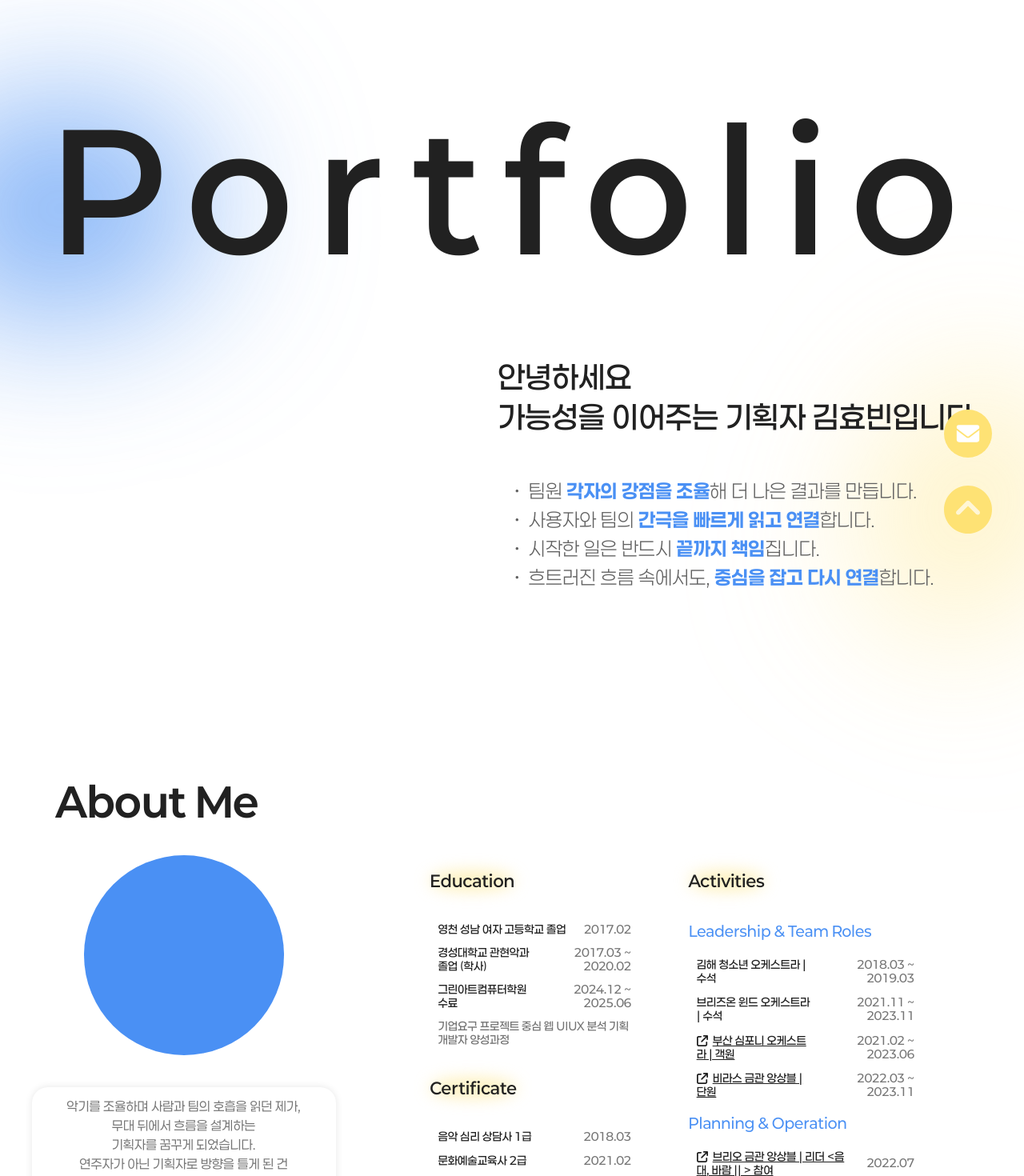
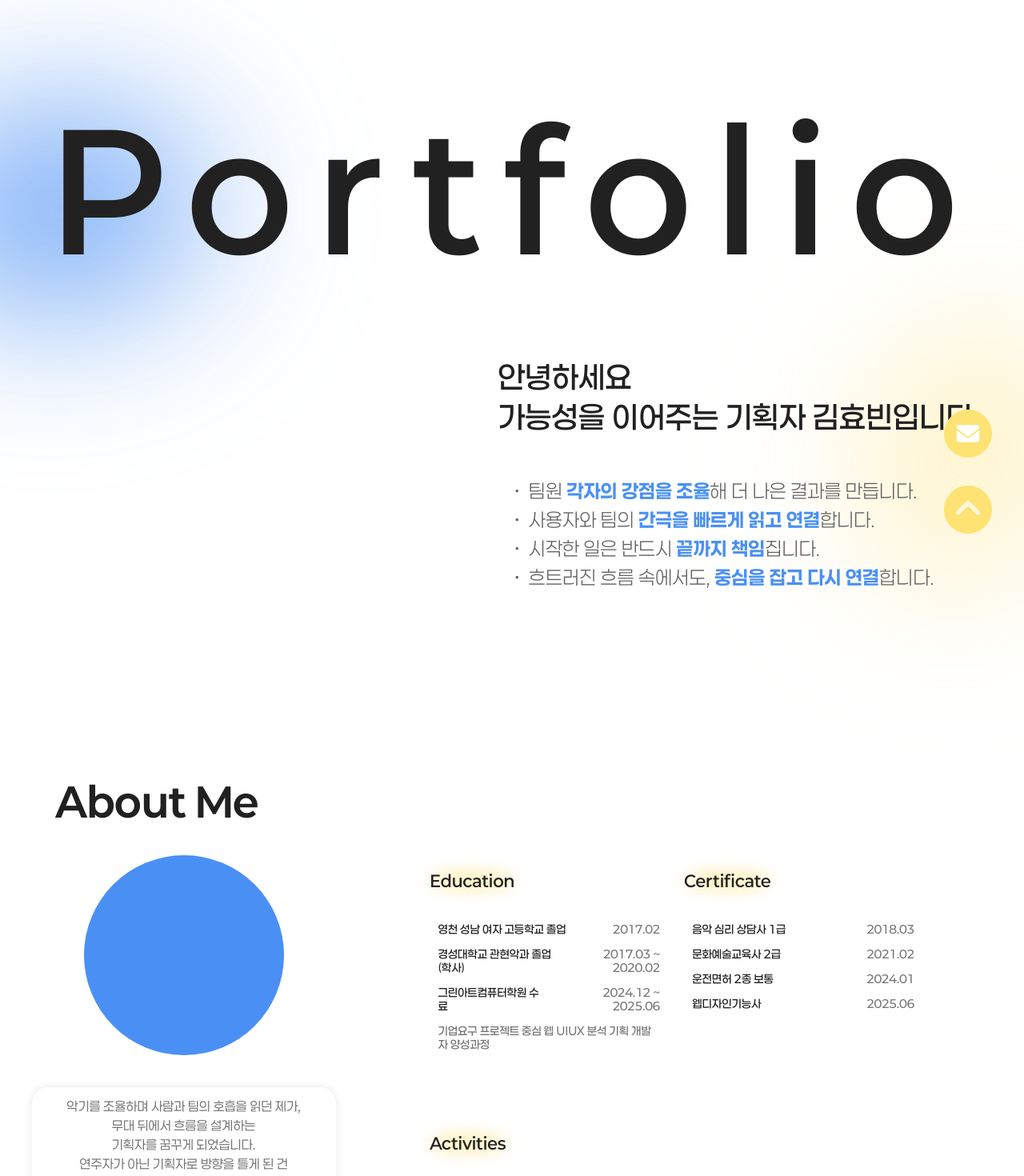
Before and after one commit to clemetie/ieum, a React (Vite) app: page / in a window 1280 px wide. Shown: the part 80-1550 px from the top of the page at 80% size. Built offline with nearby package versions, Linux system fonts and the light colour scheme.

Commit message:
아 프로젝트 상세에 사이트를 사용한 이유가 무색하게 너무 정적임.. 동적 요소를 추가해야겠다

```diff
--- a/src/components/Info.jsx
+++ b/src/components/Info.jsx
@@ -21,6 +21,7 @@ const Info = () => {
         </div>
         <div className="right">
           <div className="right1">
+            <div className="right1-1">
               <p className="infotitle">Education</p>
               <ul className="Education">
                 <li>
@@ -39,6 +40,8 @@ const Info = () => {
                   기업요구 프로젝트 중심 웹 UIUX 분석 기획 개발자 양성과정
                 </li>
               </ul>
+            </div>
+            <div className="right1-2">
               <p className="infotitle">Certificate</p>
               <ul className="Certificate">
                 <li>
@@ -55,8 +58,11 @@ const Info = () => {
                 </li>
               </ul>
             </div>
+          </div>
           <div className="right2">
             <p className="infotitle">Activities</p>
+            <div className="right2-1">
+              <div className="right2-2-1">
                 <p className="main-h4">Leadership & Team Roles</p>
                 <ul>
                   <li>
@@ -95,6 +101,8 @@ const Info = () => {
                     <span>2022.03 ~ 2023.11</span>
                   </li>
                 </ul>
+              </div>
+              <div className="right2-2-2">
                 <p className="main-h4">Planning & Operation</p>
                 <ul>
                   <li>
@@ -131,6 +139,8 @@ const Info = () => {
               </div>
             </div>
           </div>
+        </div>
+      </div>
     </section>
   );
 };
--- a/src/components/Main.jsx
+++ b/src/components/Main.jsx
@@ -50,7 +50,7 @@ const Main = () => {
         sectionId={activeModalSection}
       />
 
-      <nav>
+      <nav className="maintab">
         <ul className={isMobile ? "main-h3" : "main-h2"}>
           <li
             className={showSection === "project" ? "active" : ""}
--- a/src/components/Modal.scss
+++ b/src/components/Modal.scss
@@ -12,10 +12,11 @@
   display: flex;
   justify-content: center;
   align-items: flex-start;
+
   @include tablet {
     align-items: flex-end;
     flex-direction: column-reverse;
-    padding: 1%;
+    padding: 1% 3%;
   }
   .btnbox {
     display: flex;
@@ -24,6 +25,7 @@
     margin-top: 5%;
     margin-left: 2%;
     @include tablet {
+      flex-direction: row-reverse;
       margin-top: 2%;
     }
   }
@@ -37,7 +39,8 @@
     margin-top: 5%;
     z-index: 99999;
     @include tablet {
-      width: 100%;
+      width: 90vw;
+      margin-top: 2%;
     }
     &::-webkit-scrollbar {
       width: 10px; // 세로 스크롤바만 적용
@@ -60,6 +63,12 @@
 
     &::-webkit-scrollbar-button {
       display: none; // 화살표 버튼 제거
+    }
+    .mbbr {
+      display: none;
+      @include tablet {
+        display: block;
+      }
     }
     img {
       width: 100%;
@@ -84,7 +93,8 @@
         box-shadow: $shadow;
         margin: 0;
         @include tablet {
-          max-width: 100%;
+          max-width: 90%;
+          margin: 2% auto;
         }
       }
       .description-box {
@@ -224,6 +234,10 @@
         justify-content: center;
         gap: 5%;
         padding: 0 0 5%;
+        @include tablet {
+          flex-direction: column;
+          gap: 100px;
+        }
       }
       .arrow {
         margin: 10% auto 3%;
--- a/src/data/ieum.mjs
+++ b/src/data/ieum.mjs
@@ -122,7 +122,7 @@ export const projects = [
       "독서 목표 설정과 북마크 기능을 중심으로 독서 흐름을 시각화한 앱 디자인 프로젝트입니다. 컴포넌트 기반 UI와 플로우 설계를 통해 기획자로서의 UX 감각을 담았습니다.",
     image: "/images/bookcover.png", // 썸네일 이미지 경로 (수정 가능)
     thumnailimage: "/images/bookthumb.png", // 카드용 이미지 경로 (수정 가능)
-    href: "", // 실제 배포 링크 없다면 공란으로
+    href: "https://www.figma.com/design/ucfOu07NiulRuxlVmXrWEL/%EB%B6%81%EB%B6%81%EB%B6%81--%EC%95%B1%EB%94%94%EC%9E%90%EC%9D%B8-?node-id=35-723&t=KimO6syXFcoKbSmx-1", // 실제 배포 링크 없다면 공란으로
     git: "", // 디자인 프로젝트는 생략 가능
     roleTitle: "기획 · UI 설계 (1인 프로젝트)",
     roles: [
--- a/src/styles/Home.scss
+++ b/src/styles/Home.scss
@@ -6,9 +6,12 @@
   height: 900px;
   position: relative;
   overflow: visible;
+  @include tablet {
+    overflow: hidden;
+  }
   @keyframes rotateblur {
     0% {
-      transform: translate(-5%, -5%) scale(0.9) rotate(0deg);
+      transform: translate(-5%, -2%) scale(0.9) rotate(0deg);
       opacity: 0.3;
     }
     25% {
@@ -16,7 +19,7 @@
       opacity: 0.8;
     }
     50% {
-      transform: translate(5%, 5%) scale(1.3) rotate(180deg);
+      transform: translate(5%, 2%) scale(1.3) rotate(180deg);
       opacity: 0.6;
     }
     75% {
@@ -24,7 +27,7 @@
       opacity: 0.8;
     }
     100% {
-      transform: translate(-5%, -5%) scale(0.9) rotate(360deg);
+      transform: translate(-5%, -2%) scale(0.9) rotate(360deg);
       opacity: 0.3;
     }
   }
@@ -55,7 +58,7 @@
     height: 40%;
     border-radius: 50%;
     position: absolute;
-    bottom: 10%;
+    bottom: 18%;
     right: -5%;
     background: rgba(254, 226, 116, 1);
     border-radius: 50%;
@@ -98,7 +101,6 @@
   .info {
     max-width: 1620px;
     margin: auto;
-
     width: 100%;
     height: 100%;
     display: flex;
@@ -133,15 +135,32 @@
         text-align: center;
         line-height: 1.5;
         color: #757575;
+        @include tablet {
+          width: auto;
+          padding: 4% 6%;
+        }
       }
     }
     .right {
       width: 80%;
       display: flex;
+      flex-direction: column;
       gap: 10%;
       @include tablet {
         width: 100%;
         flex-direction: column;
+        gap: 20px;
+      }
+      .right1,
+      .right2-1 {
+        display: flex;
+        justify-content: space-between;
+        .right1-1,
+        .right1-2,
+        .right2-2-1,
+        .right2-2-2 {
+          width: calc((100% - 20px) / 2);
+        }
       }
       .main-h4 {
         color: $ieum-main;
--- a/src/styles/Main.scss
+++ b/src/styles/Main.scss
@@ -12,7 +12,7 @@
   @include mobile {
     gap: 10px;
   }
-  nav {
+  nav.maintab {
     width: 100%;
     padding: 0 2%;
     margin: 0 auto;
@@ -40,10 +40,11 @@
     max-width: 1920px;
     width: 100%;
     @include tablet {
-      height: 100vh;
+      height: auto;
     }
     #project {
       width: 100%;
+
       .top {
         width: 100%;
         height: 380px;
@@ -100,6 +101,10 @@
           display: flex;
           flex-direction: column;
           gap: 20px;
+          @include tablet {
+            width: 60%;
+            padding: 2% 4%;
+          }
         }
         .custom-controls {
           display: flex;
@@ -107,6 +112,9 @@
           gap: 16px;
           margin-top: -50px;
           padding-right: 20px;
+          @include tablet {
+            margin-top: 10px;
+          }
           button {
             background: none;
             border: none;
@@ -154,7 +162,7 @@
             overflow: hidden;
             justify-content: space-between;
             @include tablet {
-              width: 300px;
+              width: 280px;
               height: 380px;
             }
             @include mobile {
@@ -191,15 +199,43 @@
         }
       }
     }
-    #skill {
+    .skill {
+      @include tablet {
+        width: 100%;
+        display: flex;
+        justify-content: space-around;
+        height: auto;
+        padding: 2%;
+      }
+
+      ul.skilltab {
+        width: 120%;
+        height: auto;
+        text-align: left;
+        display: flex;
+        flex-direction: column;
+        gap: 20px;
+        li {
+          padding: 6% 8%;
+          border-radius: 20px;
+          box-shadow: $shadow;
+          cursor: pointer;
+          &.active {
+            color: $ieum-main;
+          }
+        }
+      }
+      #skillweb {
         display: grid;
         grid-template-columns: repeat(4, 1fr);
         gap: 2%;
         padding: 4%;
         justify-content: space-around;
         @include tablet {
-        grid-template-columns: repeat(2, 1fr);
+          display: inline-block;
+          padding: 0;
         }
+
         .skill-list {
           background: #fff;
           border-radius: 20px;
@@ -213,9 +249,10 @@
           overflow: hidden;
           padding: 5%;
           @include tablet {
-          width: 320px;
-          height: 450px;
-          padding: 5%;
+            display: none;
+            &.visible {
+              display: block;
+            }
           }
           @include mobile {
             width: 280px;
@@ -226,10 +263,9 @@
             display: flex;
             flex-direction: column;
             gap: 4%;
-          @include mobile {
-            margin-top: 4%;
-
-            gap: 3%;
+            @include tablet {
+              margin-top: 20px;
+              gap: 20px;
             }
             li {
               display: flex;
@@ -242,7 +278,20 @@
           }
         }
       }
-    #review {
+    }
+    .review-swiper {
+      .swiper-wrapper {
+        position: relative;
+        width: 100%;
+        height: 100%;
+        z-index: 1;
+        display: flex;
+        transition-property: transform;
+        transition-timing-function: var(
+          --swiper-wrapper-transition-timing-function,
+          initial
+        );
+        box-sizing: content-box;
       }
       .skeleton-wrapper {
         display: flex;
@@ -289,7 +338,6 @@
       .ReviewSwipe {
         width: 100%;
         padding: 4%;
-
         .review-card {
           width: 380px;
           height: 460px;
@@ -300,12 +348,37 @@
           flex-direction: column;
           justify-content: space-between;
           @include tablet {
-          width: 300px;
-          height: 380px;
+            width: 340px;
+            min-height: 380px;
+            height: auto;
           }
           @include mobile {
             width: 200px;
-          height: 280px;
+            min-height: 280px;
+            height: auto;
+          }
+          .review-text {
+            display: -webkit-box;
+            -webkit-box-orient: vertical;
+            -webkit-line-clamp: 20; // 원하는 줄 수로 설정
+            overflow: hidden;
+            text-overflow: ellipsis;
+            transition: all 0.3s ease;
+
+            &.expanded {
+              -webkit-line-clamp: unset;
+              display: block;
+            }
+          }
+
+          .toggle-button {
+            background: none;
+            border: none;
+            color: #007aff;
+            font-size: 14px;
+            cursor: pointer;
+            margin-top: 8px;
+            align-self: flex-end;
           }
           p {
             line-height: 1.3;
@@ -314,3 +387,4 @@
       }
     }
   }
+}
--- a/src/styles/index.scss
+++ b/src/styles/index.scss
@@ -146,3 +146,10 @@ hr {
   border-top: 2px dashed $ieum-main;
   margin: 20px 0; /* 상하 여백 (선택사항) */
 }
+
+.mbonly {
+  display: none;
+  @include tablet {
+    display: block;
+  }
+}
```
Also changed, not shown: src/components/Modal.jsx (+10 -5 lines), src/components/Review.jsx (+31 -13 lines), src/components/SkillSwiper.jsx (+31 -6 lines), 1 other file (tests, documents, lock files or other folders). Lines whose indentation alone changed are shown as unchanged.
